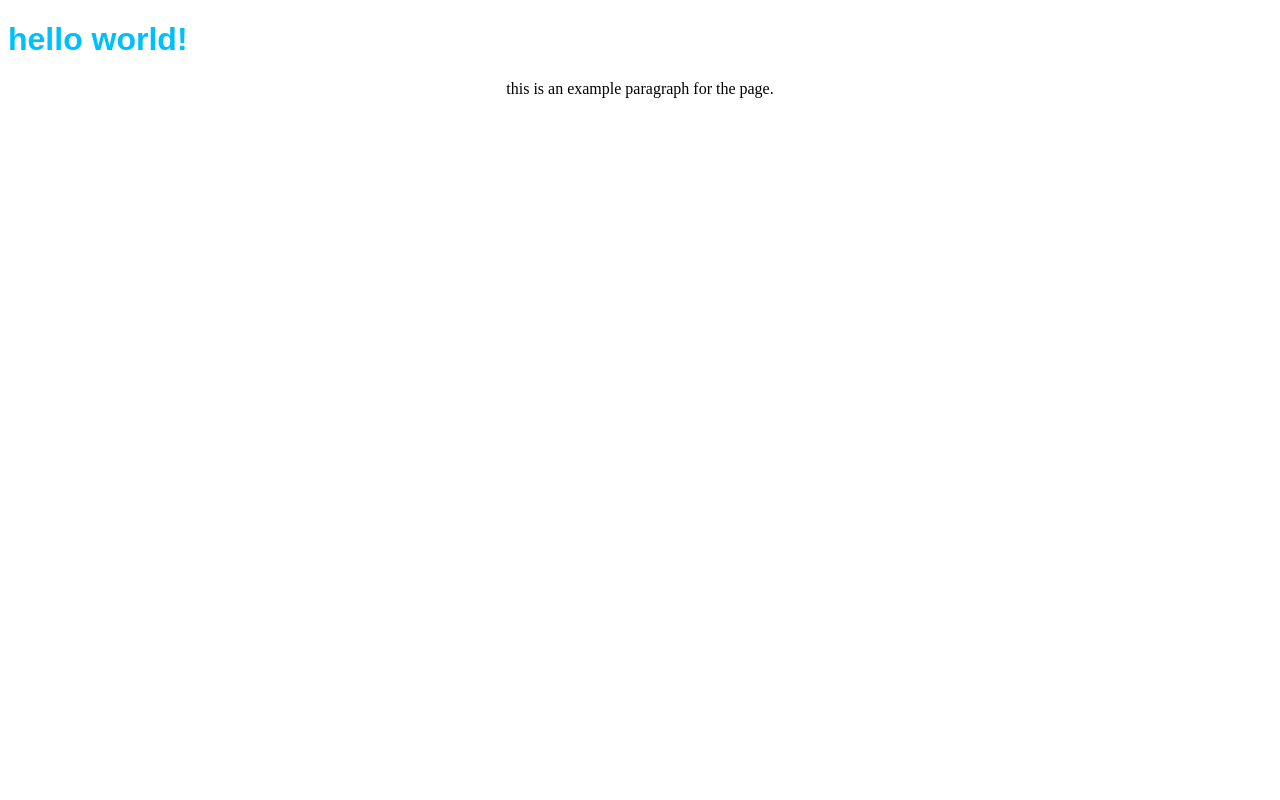
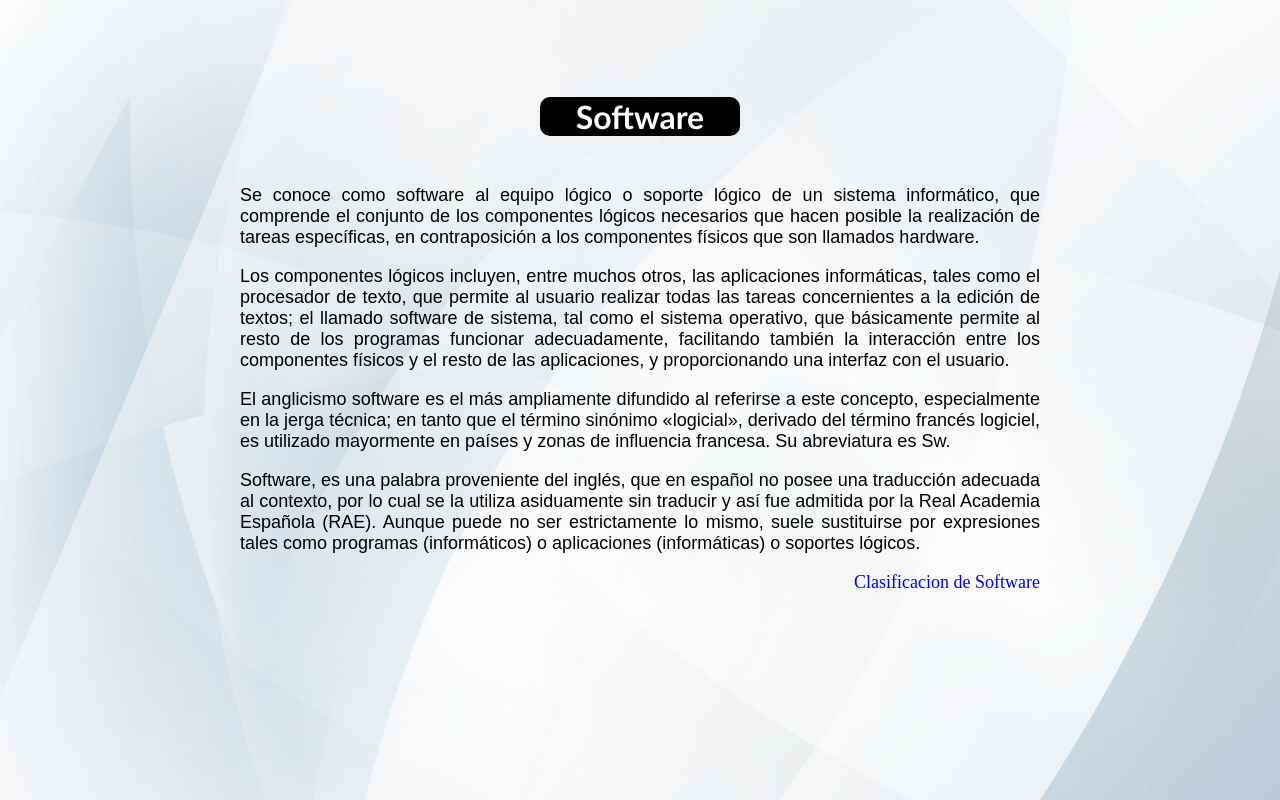
Before and after one commit to jeancarlosg93/pagina-de-fran, a plain HTML site: page Index.html in a window 1280 px wide. Drawn offline with Linux system fonts and the light colour scheme.

Commit message:
update all files

```diff
--- a/Index.html
+++ b/Index.html
@@ -1,17 +1,22 @@
-<!doctype html>
+<!DOCTYPE html>
 <html>
+<head>
+    <title>Software</title>
+    <meta charset="utf-8">
+    <link rel="stylesheet" type="text/css" href="stylesheet.css">
+</head>
+<body>
+    <div id="title"><h1>Software</h1></div>
+    <div id="div1">
+        <p>Se conoce como software al equipo lógico o soporte lógico de un sistema informático, que comprende el conjunto de los componentes lógicos necesarios que hacen posible la realización de tareas específicas, en contraposición a los componentes físicos que son llamados hardware.</p>
 
-    <head>
-        <link rel="stylesheet" type"text/css" href="Style.css">
-    </head>
+        <p>Los componentes lógicos incluyen, entre muchos otros, las aplicaciones informáticas, tales como el procesador de texto, que permite al usuario realizar todas las tareas concernientes a la edición de textos; el llamado software de sistema, tal como el sistema operativo, que básicamente permite al resto de los programas funcionar adecuadamente, facilitando también la interacción entre los componentes físicos y el resto de las aplicaciones, y proporcionando una interfaz con el usuario.</p>
 
-    <body>
+        <p>El anglicismo software es el más ampliamente difundido al referirse a este concepto, especialmente en la jerga técnica; en tanto que el término sinónimo «logicial», derivado del término francés logiciel, es utilizado mayormente en países y zonas de influencia francesa. Su abreviatura es Sw.</p>
 
-    <div>
-        <h1>hello world!</h1>
-        <p>this is an example paragraph for the page.</p>
+        <p>Software, es una palabra proveniente del inglés, que en español no posee una traducción adecuada al contexto, por lo cual se la utiliza asiduamente sin traducir y así fue admitida por la Real Academia Española (RAE). Aunque puede no ser estrictamente lo mismo, suele sustituirse por expresiones tales como programas (informáticos) o aplicaciones (informáticas) o soportes lógicos.</p>
+         <a id="siguiente" href="clasificacion.html">Clasificacion de Software</a>
+
     </div>
-
-    </body>
-
+</body>
 </html>
--- a/Style.css
+++ /dev/null
@@ -1,12 +0,0 @@
-h1{
-    color: deepskyblue;
-    font-family: arial;
-}
-
-div{
-    margin: 0 auto;
-}
-
-p{
-    text-align: center;
-}
--- /dev/null
+++ b/stylesheet.css
@@ -0,0 +1,38 @@
+body {
+    padding: 50px;
+    margin: 02%;
+    background: url(img/background1.jpg);
+    background-attachment: fixed;
+}
+
+#title {
+    width: 200px;
+    margin: 0 auto;
+    text-align: center;
+    background-color: black;
+    color: white;
+    border-radius: 10px;
+}
+
+#div1 {
+    padding: 10px;
+    text-align: justify;
+    width: 800px;
+    margin: 0 auto;
+    font-size: 18px;
+}
+
+#siguiente {
+    float: right;
+}
+h1 {
+    font-family: calibri;
+}
+
+p {
+    font-family: sans-serif;
+}
+
+a {
+    text-decoration: none;
+}
```
Also changed, not shown: clasificacion.html (added, +50 -0 lines), sistema.html (added, +16 -0 lines), img/background1.jpg (added).
